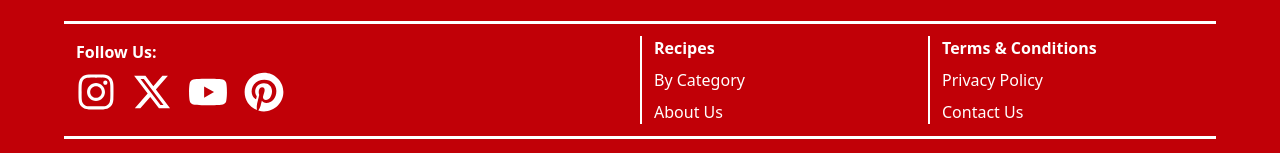
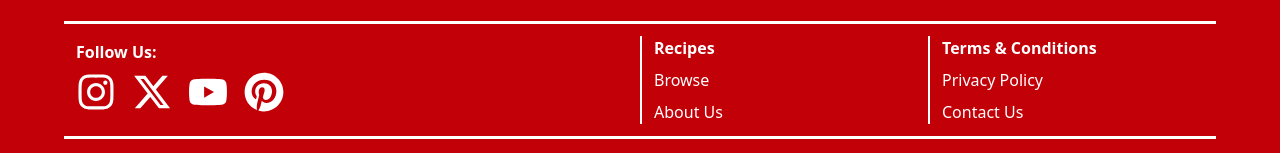
Before and after one commit to Misc46/DapurExer, a React (Vite) app in the folder DapurExercise/: page /about in a window 1280 px wide. Shown: the part 1027-1180 px from the top of the page. Built offline with nearby package versions, Linux system fonts and the light colour scheme.

Commit message:
Updated links from footer

```diff
--- a/DapurExercise/package.json
+++ b/DapurExercise/package.json
@@ -11,8 +11,10 @@
   },
   "dependencies": {
     "@tailwindcss/vite": "^4.0.8",
+    "dapurexercise": "file:",
     "react": "^19.0.0",
     "react-dom": "^19.0.0",
+    "react-icons": "^5.5.0",
     "tailwindcss": "^4.0.8"
   },
   "devDependencies": {
--- a/DapurExercise/src/Components/Footer.jsx
+++ b/DapurExercise/src/Components/Footer.jsx
@@ -44,10 +44,10 @@ const Footer = () => {
         <div className="my-auto h-auto pb-3 flex gap-x-3 flex-row place-content-center sm:place-content-start sm:flex-col sm:py-0 sm:border-l-2 border-white pl-3">
           <h3 className="font-semibold">Recipes</h3>
           <ul className="sm:mt-2 space-y-1">
-            <li><a href="#" className="hover:underline">By Category</a></li>
+            <li><a href="/browse" className="hover:underline">Browse</a></li>
           </ul>
           <ul className="sm:mt-2 space-y-1">
-            <li><a href="#" className="hover:underline">About Us</a></li>
+            <li><a href="/about" className="hover:underline">About Us</a></li>
           </ul>
         </div>
 
```
Also changed, not shown: 1 other file (tests, documents, lock files or other folders).
